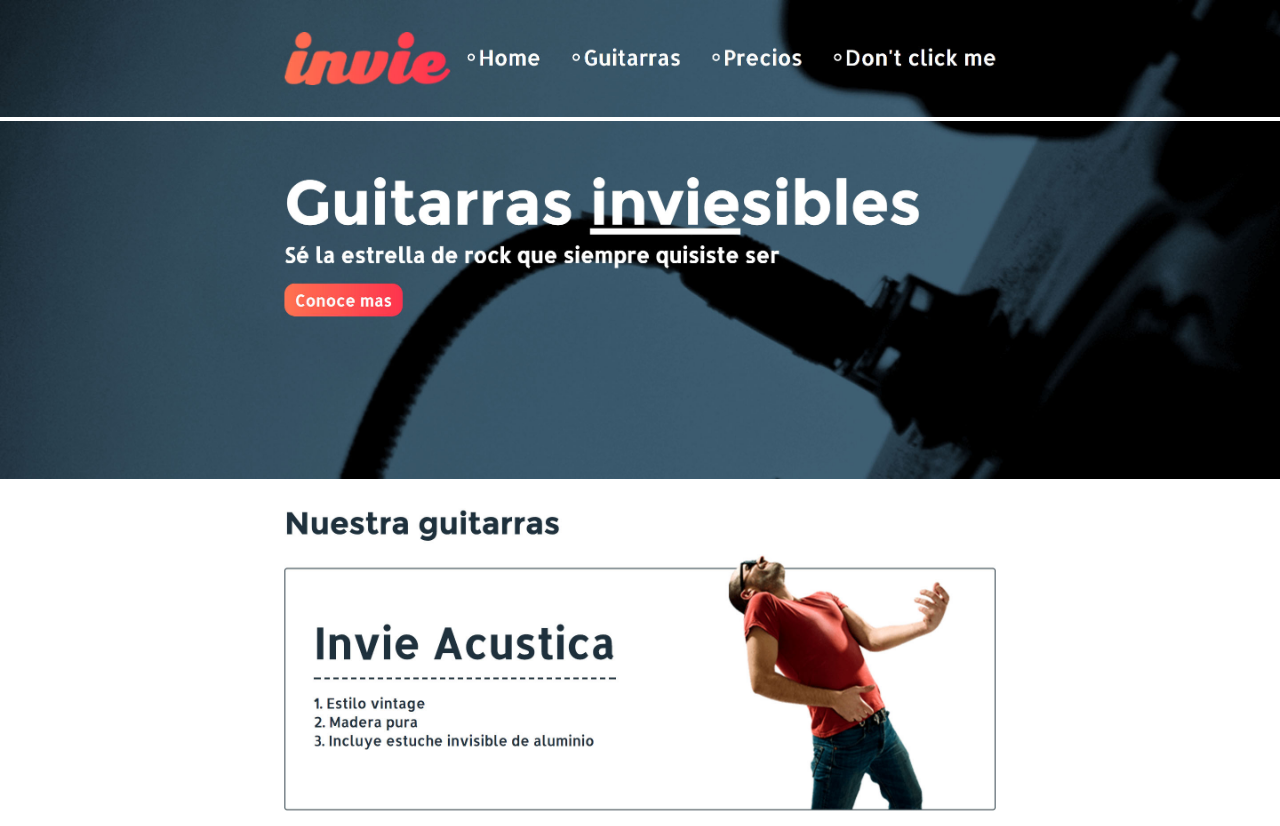
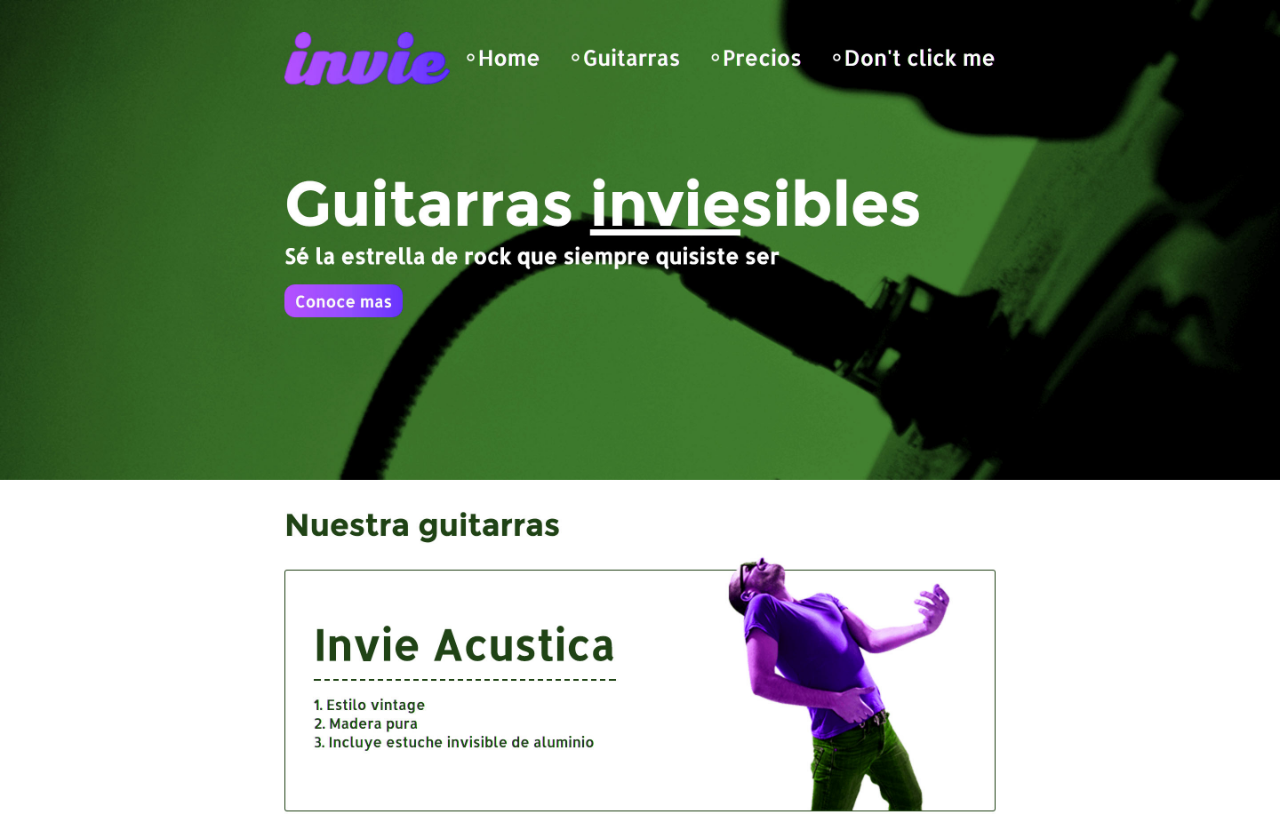
Before and after one commit to DiegoHuesos/invie-github, a plain HTML site: page index.html in a window 1280 px wide. Shown: the top 826 px of the page. Drawn offline with Linux system fonts and the light colour scheme.

Commit message:
nueva versión de invie - verde

```diff
--- a/index.html
+++ b/index.html
@@ -16,8 +16,6 @@
     </style>
   </head>
   <body>
-    <img src="./header.jpg" alt="">
-    <img src="./hero.jpg" alt="">
-    <img src="./acustica.jpg" alt="">
+    <img src="./nueva-version.jpg" alt="">
   </body>
 </html>
```
Also changed, not shown: nueva-version.jpg (added).
